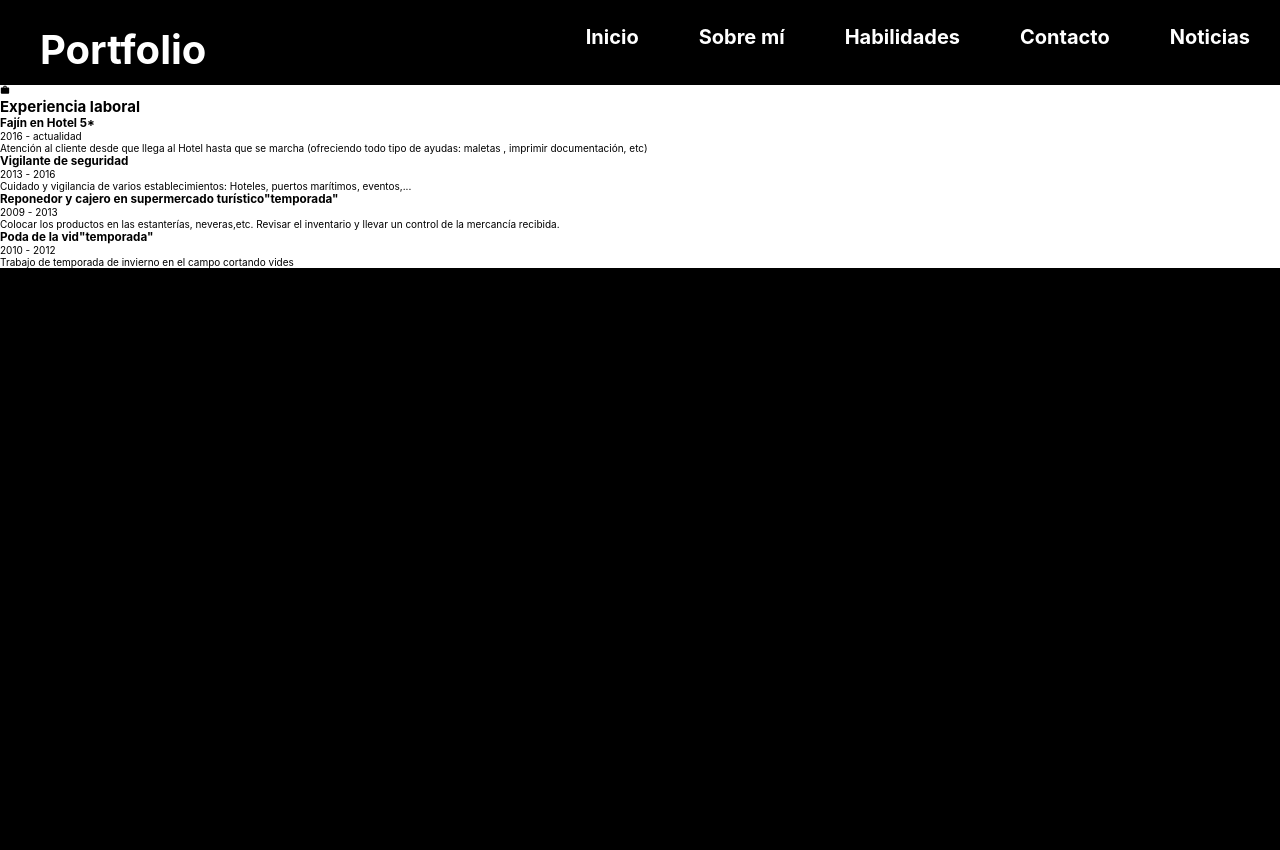
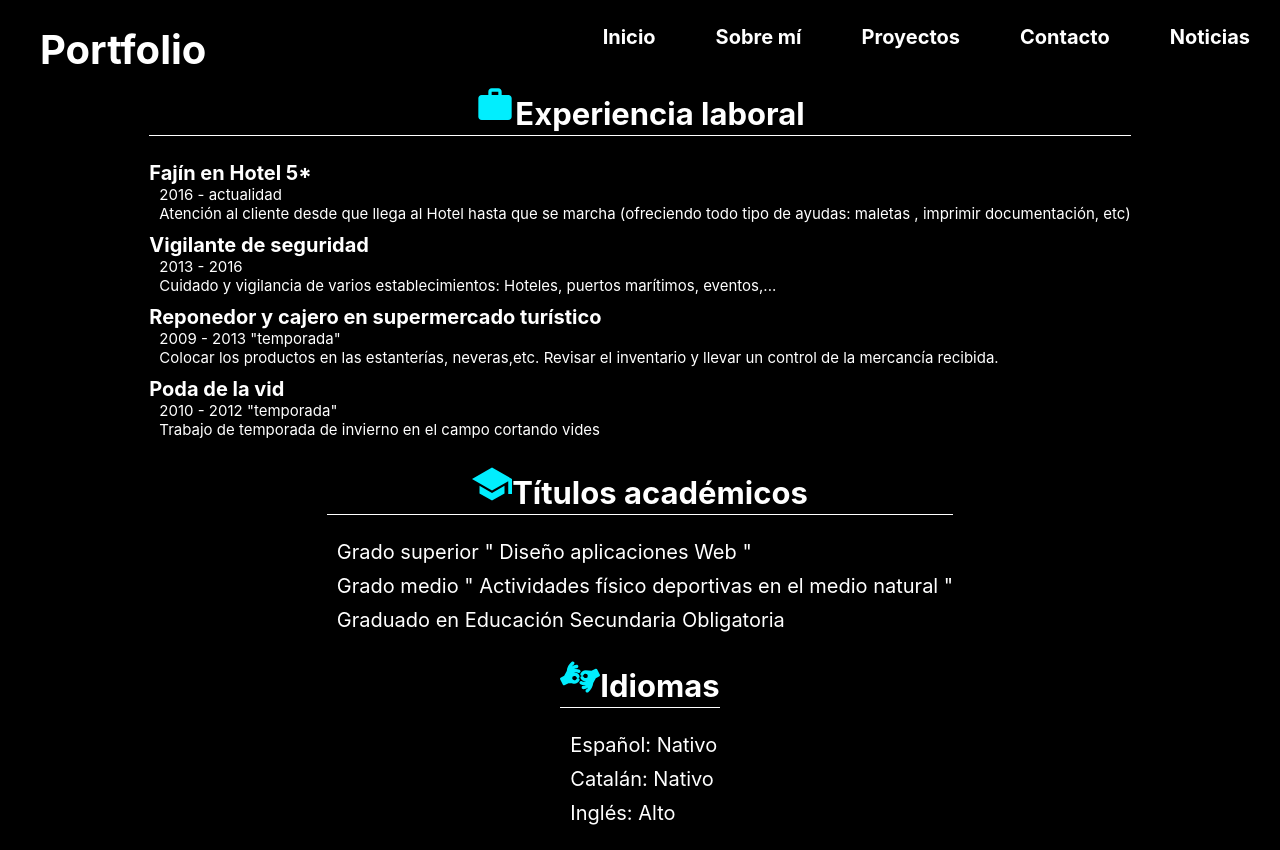
Before and after one commit to olmedix/portfolio, a React (Create React App) app: page / in a window 1280 px wide. Before the commit the page ends 800 px from the top, so only its background shows below. Built offline with nearby package versions, Linux system fonts and the light colour scheme.

Commit message:
Añadido titulaciones  e idiomas

```diff
--- a/src/Header.js
+++ b/src/Header.js
@@ -1,13 +1,13 @@
 import "./css/home.css";
 
-export default function Header(){
-    return(
+export default function Header() {
+  return (
     <header className="header__container">
       <h1 className="header__title">Portfolio</h1>
       <nav className="header__nav">
         <a href="#">Inicio</a>
         <a href="#">Sobre mí</a>
-                <a href="#">Habilidades</a>
+        <a href="#">Proyectos</a>
         <a href="#">Contacto</a>
         <a href="#">Noticias</a>
       </nav>
--- a/src/css/sobreMi.css
+++ b/src/css/sobreMi.css
@@ -1,3 +1,65 @@
-.about__container{
-    background-color: white;
+.about__work,
+.about__studies,
+.about__language{
+    display: flex;
+    justify-content: center;
+    background-color: black;
 }
+
+.container-work__title,
+.container-studies__title,
+.container-language__title{
+    display: flex;
+    border-bottom: 1px solid white;
+}
+
+.work__icon,
+.studies__icon,
+.language__icon{
+    font-size: 4rem;
+    color: var(--color-01);
+}
+
+.work__title,
+.studies__title,
+.language__title{
+    font-size: 3.1rem;
+    margin: 0 auto;
+    color: white;
+}
+
+.work__list{
+    list-style-type: none;
+    margin: 25px 0;
+}
+
+.list__work{
+    margin-bottom: 10px;
+    text-decoration: none;
+}
+
+.work__subtitle{
+    font-size: 2rem;
+    color: white;
+}
+
+.work__time,
+.work__description{
+    font-size: 1.5rem;
+    padding-left: 10px;
+    color: white;
+}
+
+.studies__list,
+.language__list{
+    list-style-type: none;
+    margin: 25px 0;
+}
+
+.list__item{
+    color: white;
+    margin-bottom: 10px;
+    font-size: 2rem;
+    padding-left: 10px;
+    text-decoration: none;
+}
--- a/src/sobreMi-components/SobreMi.js
+++ b/src/sobreMi-components/SobreMi.js
@@ -2,20 +2,29 @@ import "../css/sobreMi.css";
 import Header from "../Header";
 import { data } from "../data";
 import { MdWork } from "react-icons/md";
+import { IoSchoolSharp } from "react-icons/io5";
+import { FaAmericanSignLanguageInterpreting } from "react-icons/fa";
 
 export default function SobreMi() {
   return (
     <>
       <Header />
       <section className="about__work">
-        <div className="about__container">
-          <div>
-            <MdWork />
-            <h2 className="about__title">Experiencia laboral</h2>
+        <div className="about__container-work">
+          <div className="container-work__title">
+            <h2 className="work__title">
+              <span className="work__icon">
+                <MdWork />
+              </span>
+              Experiencia laboral
+            </h2>
           </div>
           <Trabajos />
         </div>
       </section>
+
+      <TitulosAcademicos />
+      <Idiomas />
     </>
   );
 }
@@ -23,20 +32,70 @@ export default function SobreMi() {
 function Trabajos() {
   let trabajos = data.map((trabajo) => (
     <li className="list__work" key={trabajo.id}>
-      <h3 className="work__title">
-        {trabajo.title}
+      <h3 className="work__subtitle">{trabajo.title}</h3>
+      <span className="work__time">
+        {trabajo.yearStart + " - " + trabajo.yearEnd}
         {trabajo.season ? (
-          <span className="title__season">"temporada"</span>
+          <span className="subtitle__season"> "temporada"</span>
         ) : (
           ""
         )}
-      </h3>
-      <span className="work__time">
-        {trabajo.yearStart + " - " + trabajo.yearEnd}
       </span>
       <p className="work__description">{trabajo.description}</p>
     </li>
   ));
 
-  return <ul className="about__list">{trabajos}</ul>;
+  return <ul className="work__list">{trabajos}</ul>;
 }
+
+function TitulosAcademicos() {
+  return (
+    <section className="about__studies">
+      <div className="about__container-studies">
+        <div className="container-studies__title">
+          <h2 className="studies__title">
+            <span className="studies__icon">
+              <IoSchoolSharp />
+            </span>
+            Títulos académicos
+          </h2>
+        </div>
+
+        <ul className="studies__list">
+          <li className="list__item">
+            Grado superior " Diseño aplicaciones Web "
+          </li>
+          <li className="list__item">
+            Grado medio " Actividades físico deportivas en el medio natural "
+          </li>
+          <li className="list__item">
+            Graduado en Educación Secundaria Obligatoria
+          </li>
+        </ul>
+      </div>
+    </section>
+  );
+}
+
+function Idiomas() {
+  return (
+    <section className="about__language">
+      <div className="about__container-language">
+        <div className="container-language__title">
+          <h2 className="language__title">
+            <span className="language__icon">
+              <FaAmericanSignLanguageInterpreting />
+            </span>
+            Idiomas
+          </h2>
+        </div>
+
+        <ul className="language__list">
+          <li className="list__item">Español: Nativo</li>
+          <li className="list__item">Catalán: Nativo </li>
+          <li className="list__item">Inglés: Alto</li>
+        </ul>
+      </div>
+    </section>
+  );
+}
```
Lines whose indentation alone changed are shown as unchanged.
